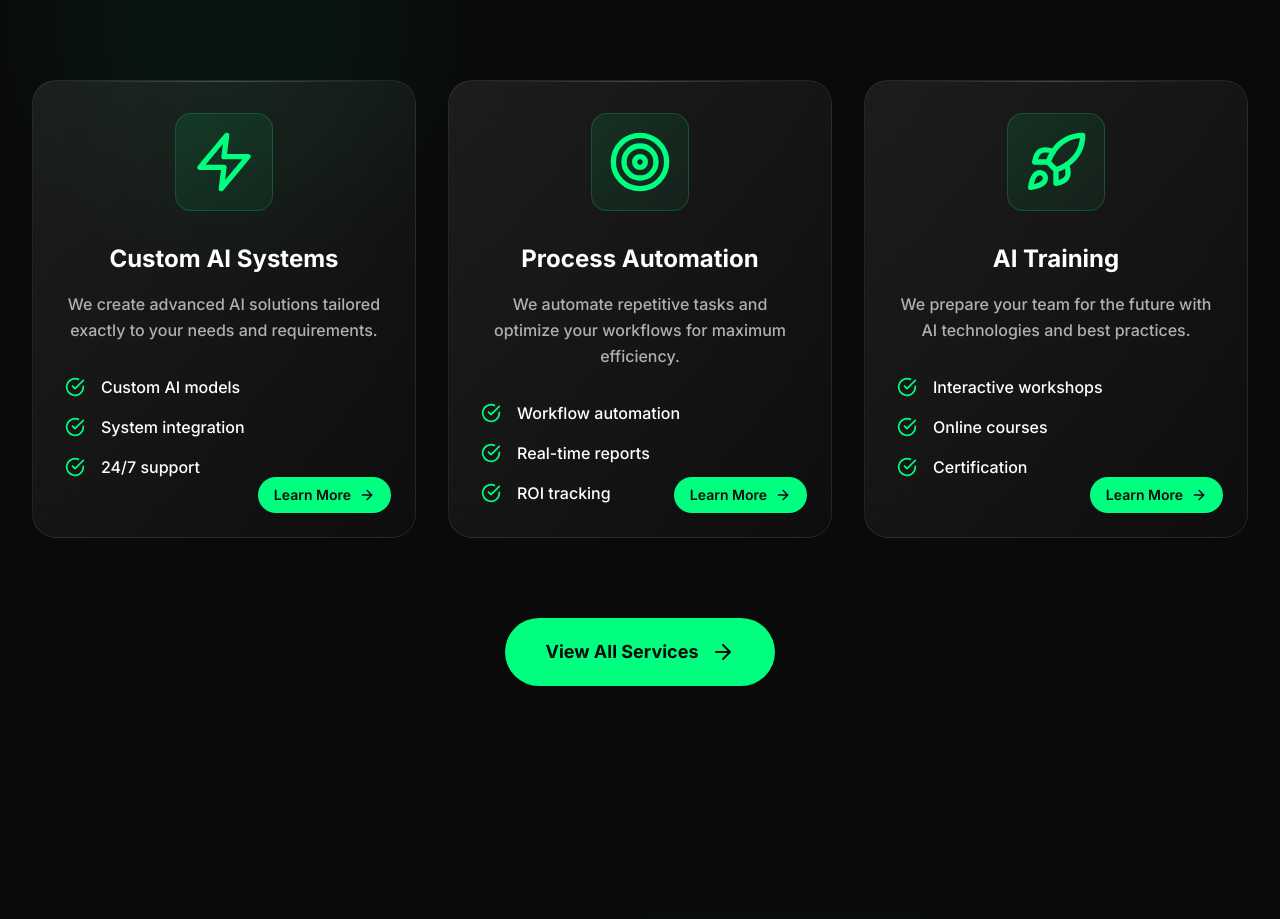
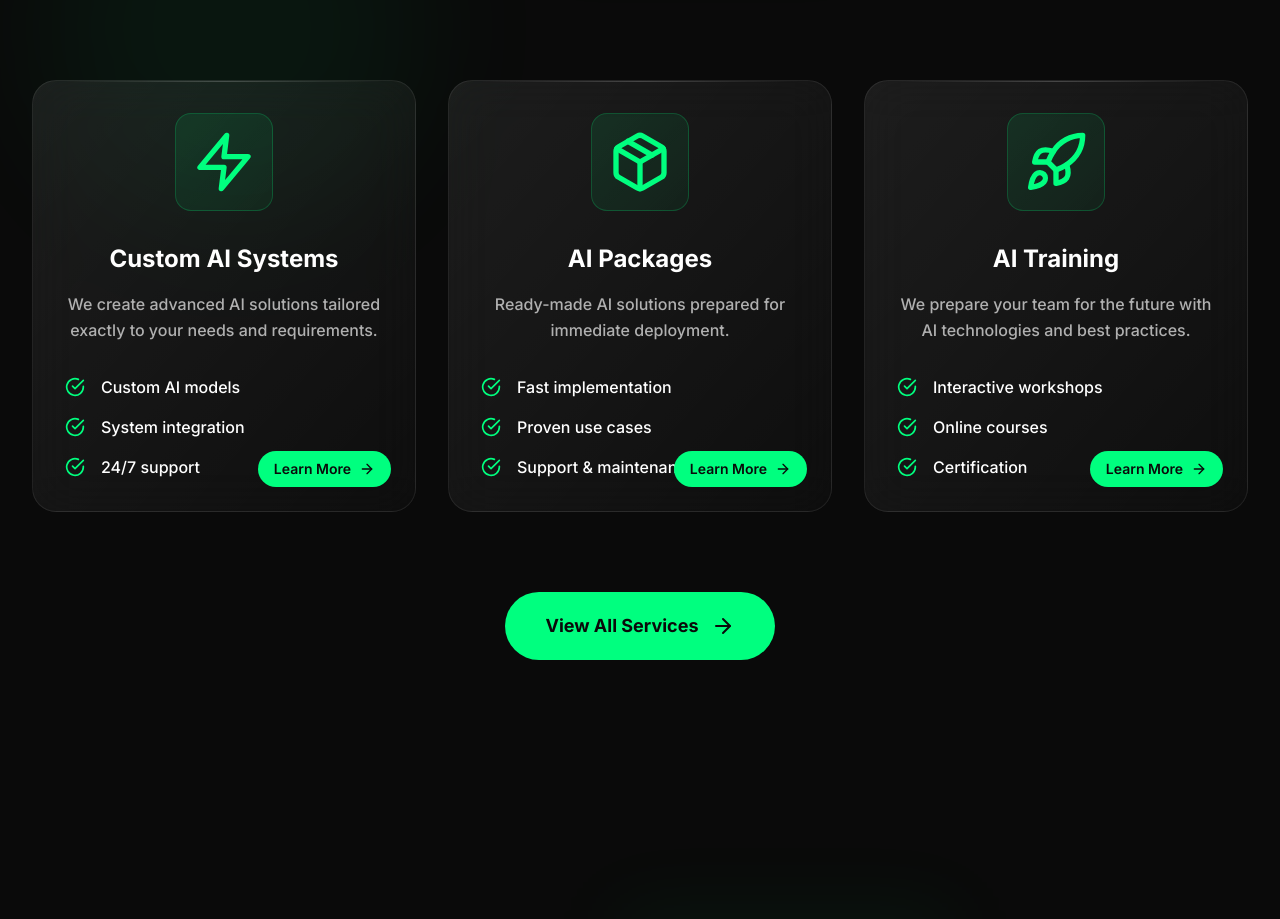
Before and after one commit to expandmatrix/expandmatrix_wep, a Next.js app: page /en in a window 1280 px wide. Shown: the part 2260-3179 px from the top of the page. Built offline with nearby package versions, Linux system fonts and the light colour scheme.

Commit message:
Update home services card

```diff
--- a/components/home/Services.tsx
+++ b/components/home/Services.tsx
@@ -1,7 +1,7 @@
 'use client';
 
 import { motion } from 'framer-motion';
-import { Zap, Target, Rocket, CheckCircle, ArrowRight } from 'lucide-react';
+import { Zap, Package, Rocket, CheckCircle, ArrowRight } from 'lucide-react';
 import Link from 'next/link';
 import { servicesPaths } from '@/lib/urlMappings';
 import type { Locale } from '@/lib/getDictionary';
@@ -25,14 +25,14 @@ export default function Services({ dict, lang }: ServicesProps) {
       link: `/${lang}/${lang === 'cs' ? 'sluzby/ai-systemy-na-miru' : 'services/custom-ai-systems'}`
     },
     {
-      title: lang === 'cs' ? 'Automatizace procesů' : 'Process Automation',
+      title: lang === 'cs' ? 'AI Balíčky' : 'AI Packages',
       description: lang === 'cs'
-        ? 'Automatizujeme opakující se úkoly a optimalizujeme vaše workflow.'
-        : 'We automate repetitive tasks and optimize your workflows for maximum efficiency.',
+        ? 'Hotová AI řešení připravená k okamžitému nasazení.'
+        : 'Ready-made AI solutions prepared for immediate deployment.',
       features: lang === 'cs'
-        ? ['Workflow automatizace', 'Reporty v reálném čase', 'ROI tracking']
-        : ['Workflow automation', 'Real-time reports', 'ROI tracking'],
-      icon: <Target className="w-16 h-16" />,
+        ? ['Rychlá implementace', 'Ověřené use-casy', 'Podpora a údržba']
+        : ['Fast implementation', 'Proven use cases', 'Support & maintenance'],
+      icon: <Package className="w-16 h-16" />,
       link: `/${lang}/${lang === 'cs' ? 'sluzby/ai-balicky' : 'services/ai-packages'}`
     },
     {
```
